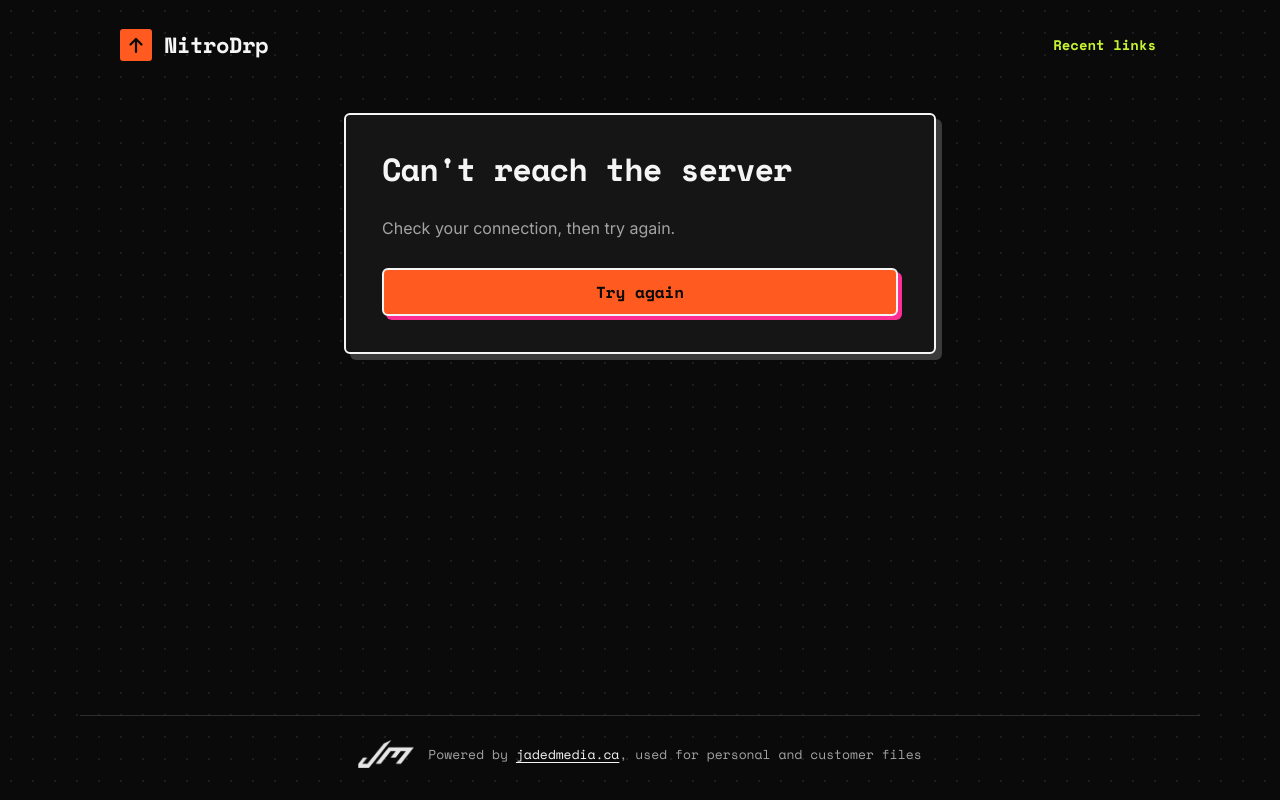
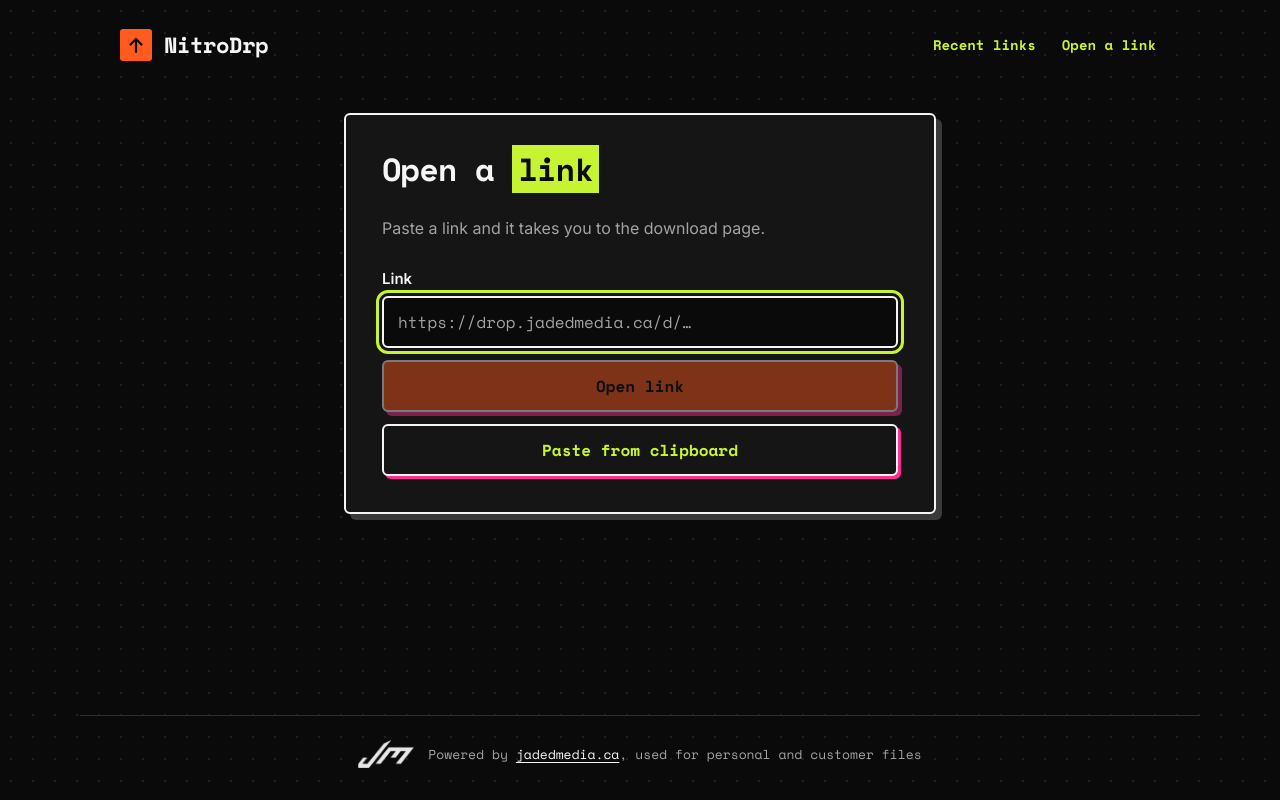
Before and after one commit to FunmbiO/NitroDrp, a React (Vite) app in the folder web/: page /open in a window 1280 px wide. Built offline with nearby package versions, Linux system fonts and the light colour scheme; no server answers.

Commit message:
open link page

```diff
--- a/web/src/components/Layout.tsx
+++ b/web/src/components/Layout.tsx
@@ -35,6 +35,9 @@ export function Layout() {
               <Link to="/recent" className="nav-link">
                 Recent links
               </Link>
+              <Link to="/open" className="nav-link">
+                Open a link
+              </Link>
               {signedIn && status?.passkeysEnabled && (
                 <Link to="/devices" className="nav-link">
                   Devices
--- a/web/src/main.tsx
+++ b/web/src/main.tsx
@@ -7,6 +7,7 @@ import { CreatedPage } from './pages/CreatedPage'
 import { RecentPage } from './pages/RecentPage'
 import { DownloadPage } from './pages/DownloadPage'
 import { DevicesPage } from './pages/DevicesPage'
+import { OpenLinkPage } from './pages/OpenLinkPage'
 import { AuthProvider } from './lib/auth'
 import { RequireSignIn } from './components/RequireSignIn'
 import { EMBED } from './lib/config'
@@ -20,6 +21,7 @@ createRoot(document.getElementById('root')!).render(
           <Route element={<Layout />}>
             {/* Recipients open a link without signing in */}
             <Route path="/d/:token" element={<DownloadPage />} />
+            <Route path="/open" element={<OpenLinkPage />} />
             {/* The sender's pages */}
             <Route element={<RequireSignIn />}>
               <Route path="/" element={<UploadPage />} />
--- /dev/null
+++ b/web/src/pages/OpenLinkPage.tsx
@@ -0,0 +1,83 @@
+import { useState } from 'react'
+import { useNavigate } from 'react-router-dom'
+import { parseLink } from '../lib/link'
+
+/** Paste a link someone sent (or one you made) and go straight to its download page. */
+export function OpenLinkPage() {
+  const nav = useNavigate()
+  const [text, setText] = useState('')
+  const [error, setError] = useState('')
+  const canPaste = typeof navigator !== 'undefined' && typeof navigator.clipboard?.readText === 'function'
+
+  const open = (value: string) => {
+    const token = parseLink(value)
+    if (!token) {
+      setError("That doesn't look like a NitroDrp link. Paste the whole link, like https://…/d/…")
+      return false
+    }
+    nav(`/d/${token}`)
+    return true
+  }
+
+  const pasteFromClipboard = async () => {
+    setError('')
+    try {
+      const clip = await navigator.clipboard.readText()
+      setText(clip)
+      open(clip)
+    } catch {
+      setError("Couldn't read the clipboard. Long-press the box below and choose Paste.")
+    }
+  }
+
+  return (
+    <main className="page narrow">
+      <div className="card roomy stack">
+        <h1 className="sm">Open a <mark>link</mark></h1>
+        <p className="muted" style={{ margin: 0 }}>Paste a link and it takes you to the download page.</p>
+        <form
+          className="stack"
+          onSubmit={(e) => {
+            e.preventDefault()
+            open(text)
+          }}
+        >
+          <div className="field">
+            <label htmlFor="open-link">Link</label>
+            <input
+              id="open-link"
+              className="input big"
+              type="text"
+              inputMode="url"
+              autoFocus
+              autoCapitalize="off"
+              autoCorrect="off"
+              autoComplete="off"
+              spellCheck={false}
+              placeholder="https://drop.jadedmedia.ca/d/…"
+              value={text}
+              onChange={(e) => {
+                setText(e.target.value)
+                setError('')
+              }}
+              // Pasting a whole link needs no extra tap: if it's a link, go.
+              onPaste={(e) => {
+                const pasted = e.clipboardData.getData('text')
+                if (parseLink(pasted)) {
+                  e.preventDefault()
+                  setText(pasted)
+                  open(pasted)
+                }
+              }}
+            />
+          </div>
+          {error && <p className="error" role="alert">{error}</p>}
+          <button type="submit" className="btn big" disabled={text.trim().length === 0}>Open link</button>
+          {canPaste && (
+            <button type="button" className="btn outline big" onClick={() => void pasteFromClipboard()}>Paste from clipboard</button>
+          )}
+        </form>
+      </div>
+    </main>
+  )
+}
```
Also changed, not shown: web/public/manifest.webmanifest.
